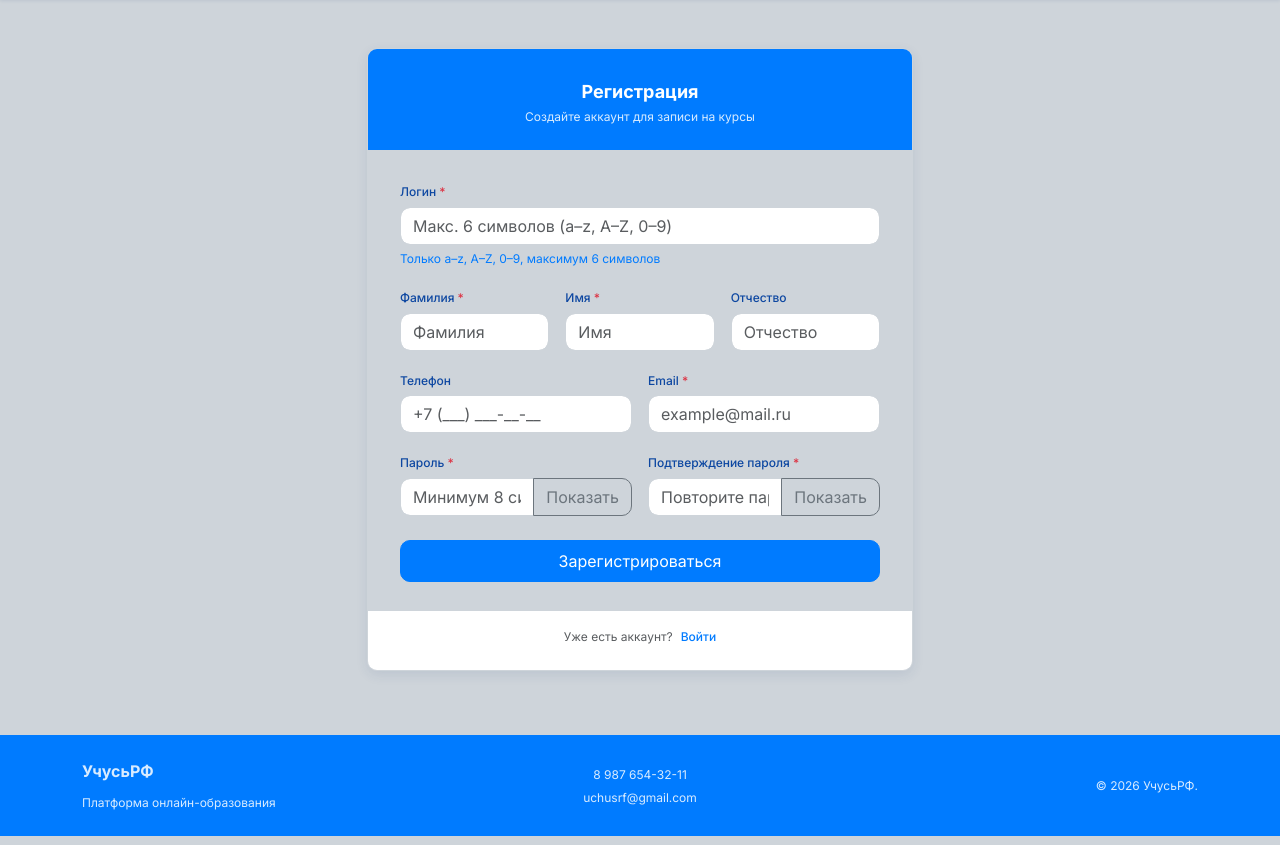
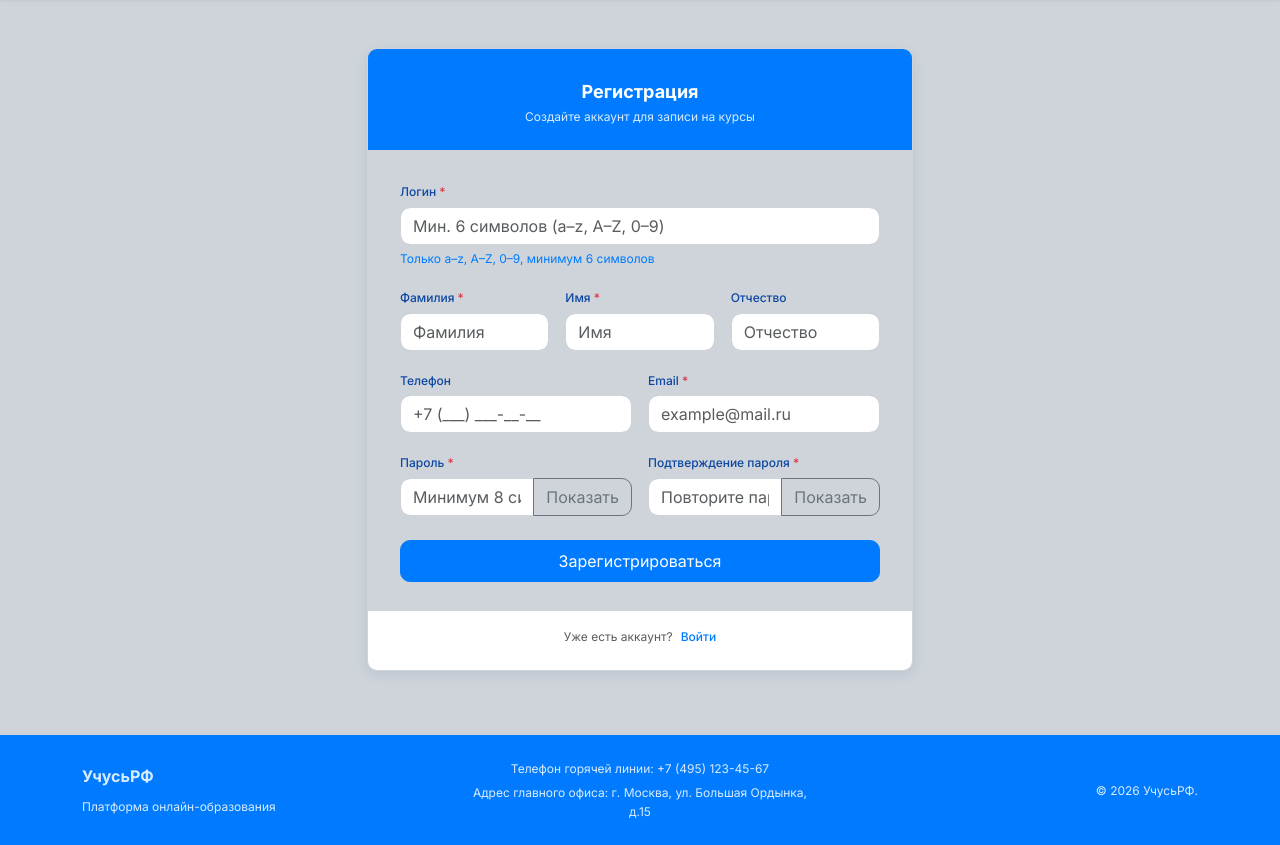
Before and after one commit to 1ndex13/demo, a Django app: page /register/ in a window 1280 px wide. Shown: the part 97-942 px from the top of the page. Run offline with Django 5.2, Linux system fonts and the light colour scheme.

Commit message:
Add files via upload
bag fix

```diff
--- a/templates/accounts/register.html
+++ b/templates/accounts/register.html
@@ -26,17 +26,17 @@
                                    name="{{ form.login.html_name }}"
                                    id="{{ form.login.id_for_label }}"
                                    class="form-control {% if form.login.errors %}is-invalid{% endif %}"
-                                   placeholder="Макс. 6 символов (a–z, A–Z, 0–9)"
+                                   placeholder="Мин. 6 символов (a–z, A–Z, 0–9)"
                                    value="{{ form.login.value|default:'' }}"
-                                   maxlength="6"
+                                   minlength="6"
                                    autocomplete="username"
                                    data-bs-toggle="tooltip"
-                                   title="Только латинские буквы и цифры, не более 6 символов"
+                                   title="Только латинские буквы и цифры, не менее 6 символов"
                                    required>
                             {% if form.login.errors %}
                                 <div class="invalid-feedback">{{ form.login.errors|join:', ' }}</div>
                             {% else %}
-                                <div class="form-text">Только a–z, A–Z, 0–9, максимум 6 символов</div>
+                                <div class="form-text">Только a–z, A–Z, 0–9, минимум 6 символов</div>
                             {% endif %}
                         </div>
 
--- a/templates/base.html
+++ b/templates/base.html
@@ -100,8 +100,8 @@
                 </p>
             </div>
             <div class="col-md-4 mb-3 mb-md-0 text-md-center">
-                <p class="mb-1" style="font-size: var(--font-sm);">8 987 654-32-11</p>
-                <p class="mb-0" style="font-size: var(--font-sm);">uchusrf@gmail.com</p>
+                <p class="mb-1" style="font-size: var(--font-sm);">Телефон горячей линии: +7 (495) 123-45-67</p>
+                <p class="mb-0" style="font-size: var(--font-sm);">Адрес главного офиса: г. Москва, ул. Большая Ордынка, д.15</p>
             </div>
             <div class="col-md-4 text-md-end">
                 <p class="text-muted mb-0" style="font-size: var(--font-sm);">
```
Also changed, not shown: db.sqlite3.
